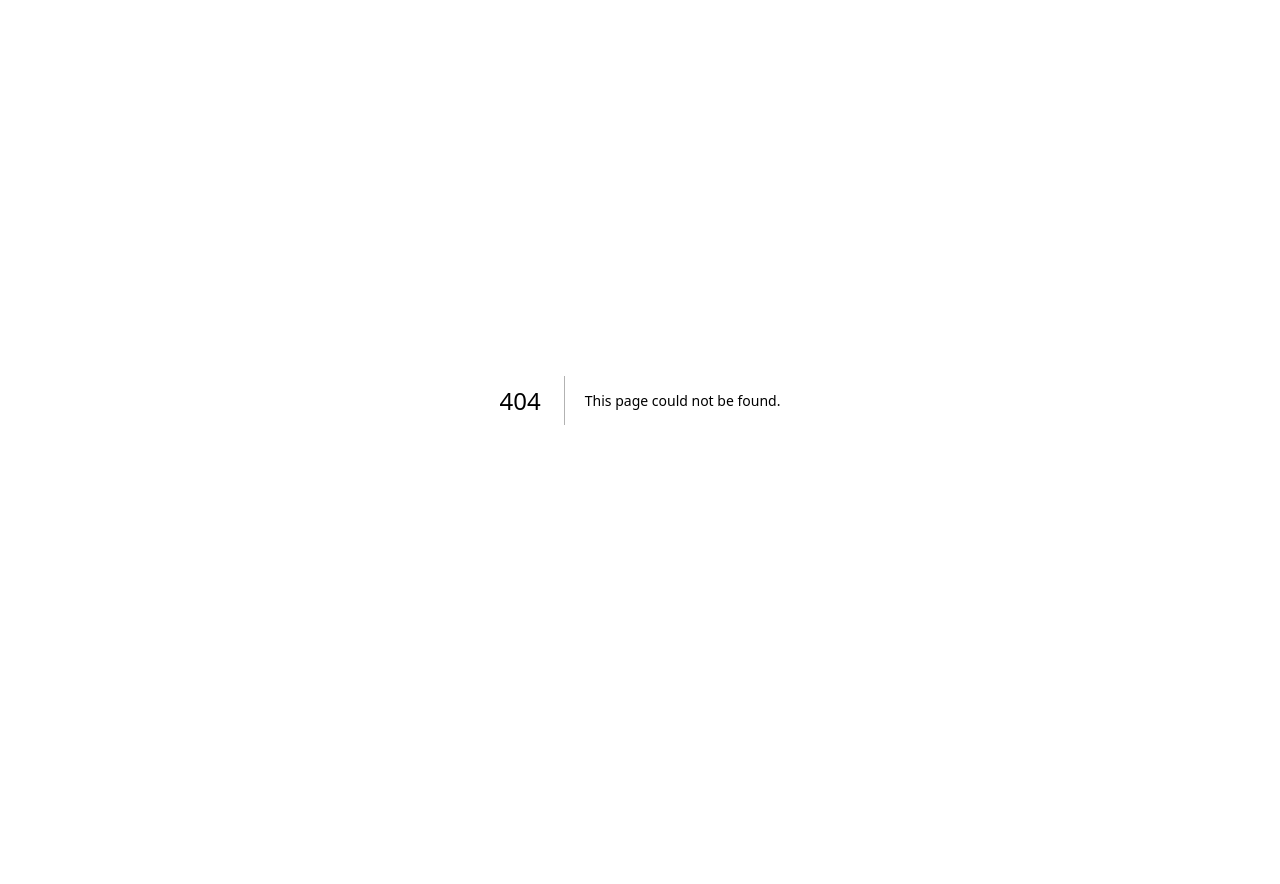
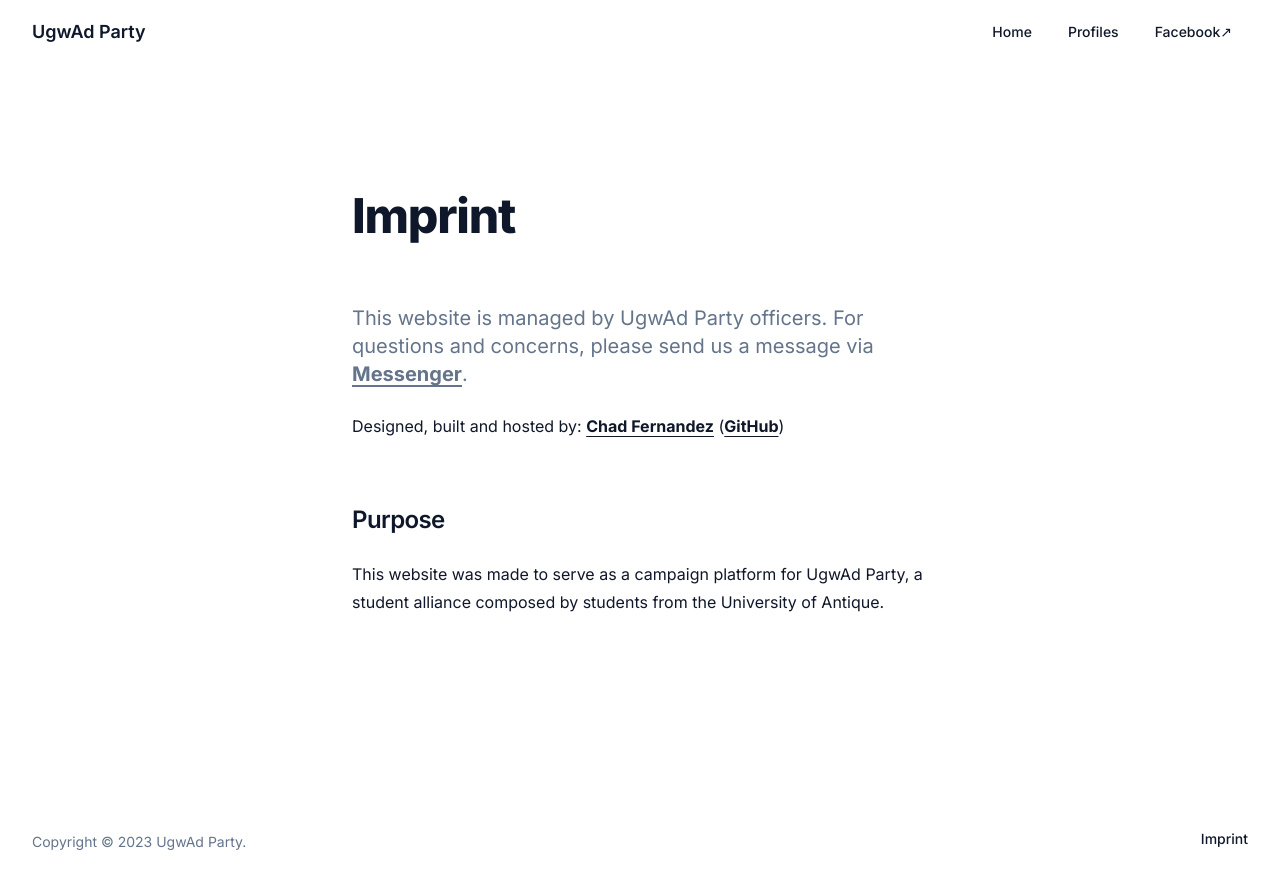
Before and after one commit to chof64/ugwad-com, a Next.js app: page /imprint in a window 1280 px wide. Before the commit this address had no page. Before the commit the page ends 800 px from the top, so only its background shows below. Built offline with nearby package versions, Linux system fonts and the light colour scheme.

Commit message:
added imprint page; updated footer to show imprint

```diff
--- a/src/components/layout/Footer.tsx
+++ b/src/components/layout/Footer.tsx
@@ -1,11 +1,16 @@
+import Link from "next/link";
+
 export default function Footer() {
   return (
     <>
       <footer className="my-8">
-        <div className="m-auto w-svw-95 max-w-7xl">
+        <div className="m-auto flex w-svw-95 max-w-7xl justify-between">
           <div className="text-sm text-muted-foreground">
             Copyright &copy; 2023 UgwAd Party.
           </div>
+          <Link className="text-sm font-medium leading-none" href="/imprint">
+            Imprint
+          </Link>
         </div>
       </footer>
     </>
--- /dev/null
+++ b/src/pages/imprint.tsx
@@ -0,0 +1,72 @@
+import Layout from "@/components/layout/Layout";
+
+export default function imprint() {
+  return (
+    <>
+      <section className="my-32 mb-16">
+        <div className="m-auto w-svw-95 max-w-xl">
+          <h1 className="scroll-m-20 text-4xl font-extrabold tracking-tight lg:text-5xl">
+            Imprint
+          </h1>
+        </div>
+      </section>
+      <section className="my-16">
+        <div className="m-auto w-svw-95 max-w-xl">
+          <p className="text-xl leading-7 text-muted-foreground [&:not(:first-child)]:mt-6">
+            This website is managed by UgwAd Party officers. For questions and
+            concerns, please send us a message via{" "}
+            <a
+              className="font-bold underline underline-offset-4"
+              href="https://facebook.com/UgwAdParty"
+              target="_blank"
+              rel="noreferrer noopener"
+            >
+              Messenger
+            </a>
+            .
+          </p>
+          <p className="leading-7 [&:not(:first-child)]:mt-6">
+            Designed, built and hosted by:{" "}
+            <a
+              className="font-bold underline underline-offset-4"
+              href="https://chadfernandez.me"
+              target="_blank"
+              rel="noreferrer noopener"
+            >
+              Chad Fernandez
+            </a>{" "}
+            (
+            <a
+              className="font-bold underline underline-offset-4"
+              href="https://github.com/chof64/ugwad-com"
+              target="_blank"
+              rel="noreferrer noopener"
+            >
+              GitHub
+            </a>
+            )
+          </p>
+        </div>
+      </section>
+      <section className="my-16">
+        <div className="m-auto w-svw-95 max-w-xl">
+          <h3 className="scroll-m-20 text-2xl font-semibold tracking-tight">
+            Purpose
+          </h3>
+          <p
+            className="leading-7 [&:not(:first-child)]:mt-6
+"
+          >
+            This website was made to serve as a campaign platform for UgwAd
+            Party, a student alliance composed by students from the University
+            of Antique.
+          </p>
+        </div>
+      </section>
+    </>
+  );
+}
+
+imprint.getLayout = function getLayout(page) {
+  return <Layout>{page}</Layout>;
+};
```
